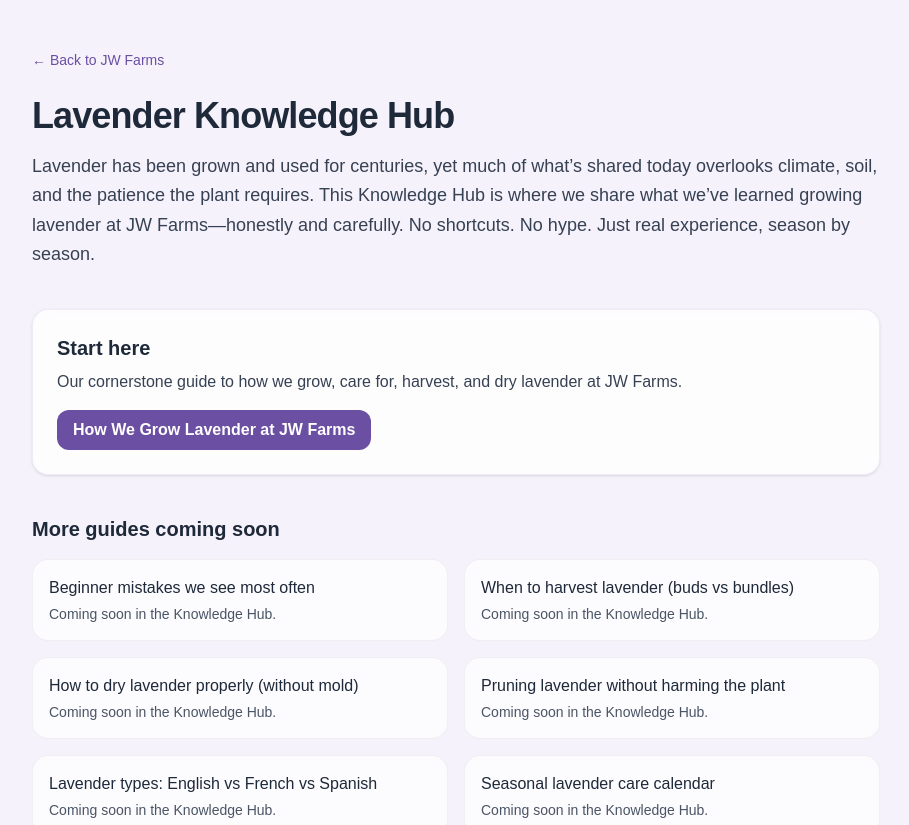
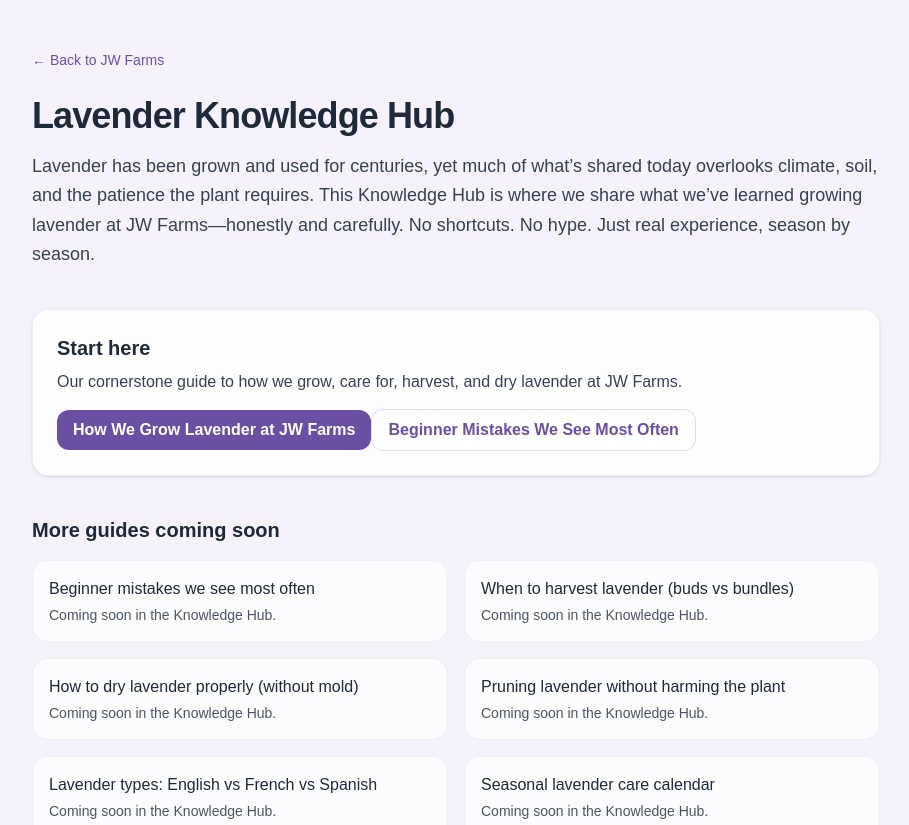
Before and after one commit to jwfarms/nextjs-boilerplate, a Next.js app: page /lavender/knowledge in a window 1280 px wide. Shown: the top 825 px of the page, without its empty margins (184-1093 px from the left). Built offline with nearby package versions, Linux system fonts and the light colour scheme.

Commit message:
Update page.tsx

```diff
--- a/app/lavender/knowledge/page.tsx
+++ b/app/lavender/knowledge/page.tsx
@@ -42,6 +42,13 @@
           >
             How We Grow Lavender at JW Farms
           </a>
+          <a
+  href="/lavender/knowledge/beginner-mistakes"
+  className="mt-3 inline-flex items-center justify-center rounded-xl bg-white px-4 py-2 text-[#6b4fa3] font-semibold border border-[#6b4fa3]/20 hover:bg-[#f6f2fb]"
+>
+  Beginner Mistakes We See Most Often
+</a>
+
         </section>
 
         {/* Coming soon list */}
```
